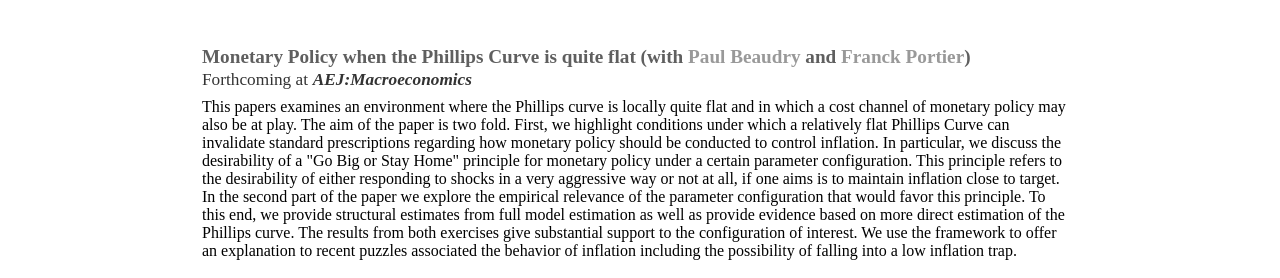
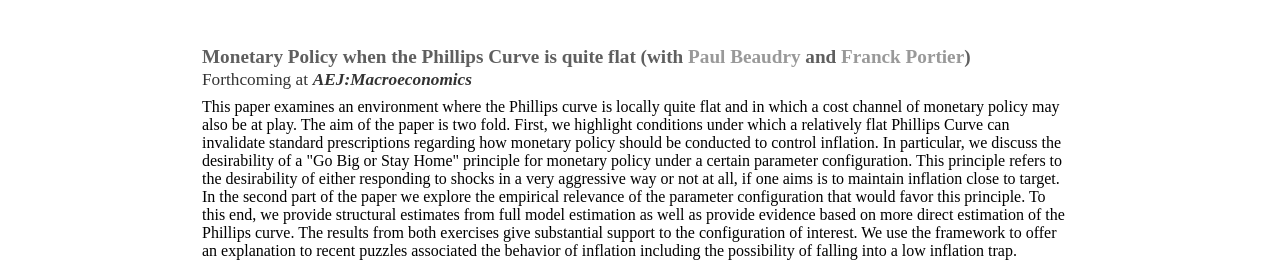
Before and after one commit to sevhou/sevhou.github.io, a Jekyll site: the page built from research/index.html, in a window 1280 px wide and 900 px high. Shown: the part 254-532 px from the top of the window. Built offline with Jekyll 4.4.1, drawn with Linux system fonts in a browser that asks for light colours.

Commit message:
Update index.html

```diff
--- a/research/index.html
+++ b/research/index.html
@@ -22,7 +22,7 @@ title: Research
 	<h2 type="button" class="slide-toggle">Monetary Policy when the Phillips Curve is quite flat (with <a href="https://economics.ubc.ca/faculty-and-staff/paul-beaudry/">Paul Beaudry</a> and <a href="https://fportier.wordpress.com/">Franck Portier</a>) <br>
 	<pubf>Forthcoming at</pubf> <jname>AEJ:Macroeconomics</jname></h2>
     <div class="box_show">
-        <div class="box-inner">This papers examines an environment where the Phillips curve is locally quite flat and in which a cost channel of monetary policy may also be at play. The aim of the paper is two fold. First, we highlight conditions under which a relatively flat  Phillips Curve  can invalidate standard prescriptions regarding how monetary policy should be conducted to control inflation. In particular, we discuss the desirability of   a "Go Big or Stay Home" principle for monetary policy under a certain parameter configuration. This principle refers to the desirability of either responding to shocks in a very aggressive way or  not at all, if one aims is to maintain inflation close to target. In the second part of the paper we explore the empirical relevance of the parameter configuration that would favor this principle. To this end,  we provide structural estimates from full model estimation as well as provide evidence based on more direct estimation of the Phillips curve.  The results from both exercises give  substantial support to the configuration of interest.  We use the framework to offer an explanation to recent puzzles associated the behavior of inflation including the possibility of falling into a low inflation trap.
+        <div class="box-inner">This paper examines an environment where the Phillips curve is locally quite flat and in which a cost channel of monetary policy may also be at play. The aim of the paper is two fold. First, we highlight conditions under which a relatively flat  Phillips Curve  can invalidate standard prescriptions regarding how monetary policy should be conducted to control inflation. In particular, we discuss the desirability of   a "Go Big or Stay Home" principle for monetary policy under a certain parameter configuration. This principle refers to the desirability of either responding to shocks in a very aggressive way or  not at all, if one aims is to maintain inflation close to target. In the second part of the paper we explore the empirical relevance of the parameter configuration that would favor this principle. To this end,  we provide structural estimates from full model estimation as well as provide evidence based on more direct estimation of the Phillips curve.  The results from both exercises give  substantial support to the configuration of interest.  We use the framework to offer an explanation to recent puzzles associated the behavior of inflation including the possibility of falling into a low inflation trap.
 
 <br><a href="https://sevhou.github.io/research/BHP2022.pdf" class="bluebutton">Paper</a>
       </div>
@@ -59,7 +59,7 @@ title: Research
       </div>
     </div>
 
-    <br><h2 type="button" class="slide-toggle">Convergence Across Castes (with <a href="https://hnatkovska.arts.ubc.ca/">Viktoria Hnatkovska</a> and <a href="https://alahiri.arts.ubc.ca/">Amartya Lahiri</a>)<br>
+    <h2 type="button" class="slide-toggle">Convergence Across Castes (with <a href="https://hnatkovska.arts.ubc.ca/">Viktoria Hnatkovska</a> and <a href="https://alahiri.arts.ubc.ca/">Amartya Lahiri</a>)<br>
 	    <pubf>Submitted</pubf></h2>
     <div class="box">
         <div class="box-inner">India has witnessed a remarkable catch-up by the historically disadvantaged scheduled castes and tribes (SC/STs) towards non-SC/ST levels in their education attainment levels, occupation choices as well as wages during the period 1983-2012. Using a heterogenous agent, multi-sector model we show that sectoral productivity growth during this period can explain 75 percent of the observed wage convergence between the castes. Inter-sectoral net flows of workers are key as they account for 3/4 of the predicted convergence. Absent these net flows, the caste wage gaps would have marginally widened. Selection effects, while present in the model, account for just a quarter of the predicted wage convergence. We also find that affirmative action policies that reduced skilling costs for SC/STs may have reduced the levels of the caste wage gaps at all times but played a limited role in accounting for the dynamics of the wage gap. Growth was key for the dynamic wage convergence.
```
